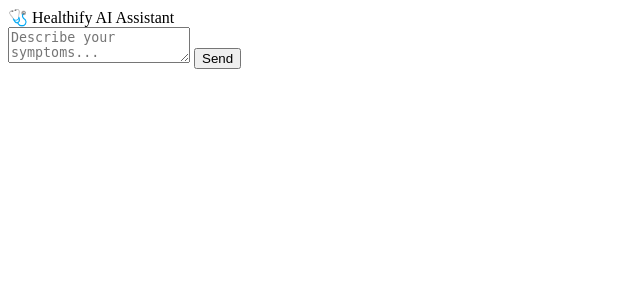
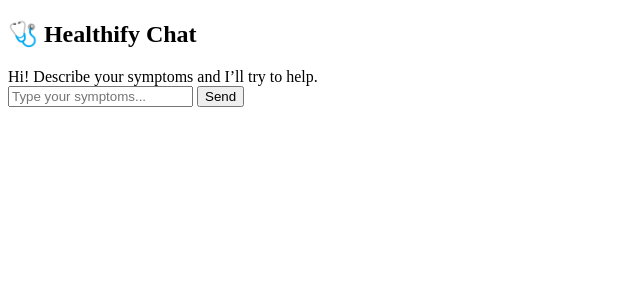
Before and after one commit to ZF-Creators/healthify, a Flask app: page /chat in a window 1280 px wide. Shown: the top 300 px of the page, without its empty margins (0-640 px from the left). Run offline with Flask 3, Linux system fonts and the light colour scheme; parts of the project's set-up code (start-up, migrations or seed data) failed here and were passed over.

Commit message:
Update chatbot.html

```diff
--- a/templates/chatbot.html
+++ b/templates/chatbot.html
@@ -2,46 +2,20 @@
 <html lang="en">
 <head>
     <meta charset="UTF-8">
-    <title>Healthify | AI Chatbot</title>
+    <title>Healthify Chatbot</title>
     <link rel="stylesheet" href="{{ url_for('static', filename='styles.css') }}">
     <script defer src="{{ url_for('static', filename='chatbot.js') }}"></script>
 </head>
-<body class="chat-screen">
-    <div class="chatbox">
-        <div class="chat-header">
-            🩺 Healthify AI Assistant
+<body class="chat-mode">
+    <div class="chat-wrapper">
+        <h2>🩺 Healthify Chat</h2>
+        <div class="chat-box" id="chat-box">
+            <div class="bot-msg">Hi! Describe your symptoms and I’ll try to help.</div>
         </div>
-
-        <div class="chat-history" id="chat-history">
-            {% if user_input %}
-                <div class="chat-bubble user">
-                    <p>{{ user_input }}</p>
-                </div>
-            {% endif %}
-
-            {% if prediction %}
-                <div class="chat-bubble bot">
-                    <p>I think you might have:</p>
-                    <ul>
-                        {% for disease, prob in prediction %}
-                            <li>
-                                <strong>{{ disease }}</strong> — {{ '%.2f'|format(prob * 100) }}%<br>
-                                <a href="https://www.google.com/search?q={{ disease|urlencode }} symptoms" target="_blank">🔍 Read more</a>
-                            </li>
-                        {% endfor %}
-                    </ul>
-                </div>
-            {% elif error %}
-                <div class="chat-bubble bot error">
-                    <p>{{ error }}</p>
-                </div>
-            {% endif %}
+        <div class="chat-input">
+            <input type="text" id="user-input" placeholder="Type your symptoms...">
+            <button onclick="sendMessage()">Send</button>
         </div>
-
-        <form method="POST" class="chat-form">
-            <textarea name="symptoms" placeholder="Describe your symptoms..." required></textarea>
-            <button type="submit">Send</button>
-        </form>
     </div>
 </body>
 </html>
```
